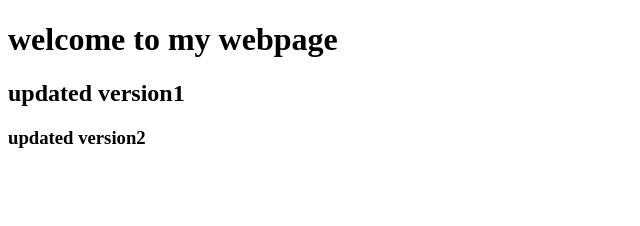
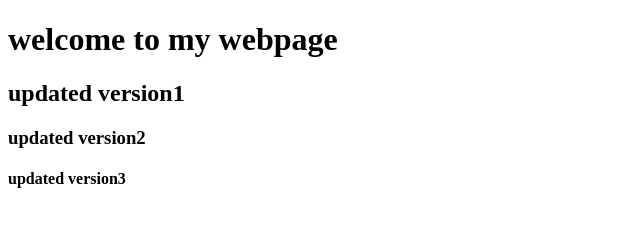
Before and after one commit to vineethmeesala/githubexercise, a plain HTML site: page index.html in a window 1280 px wide. Shown: the whole page, without its empty margins (0-640 px from the left). Drawn offline with Linux system fonts and the light colour scheme.

Commit message:
updated version3

```diff
--- a/index.html
+++ b/index.html
@@ -9,5 +9,6 @@
     <h1>welcome to my webpage</h1>
     <h2>updated version1</h2>
     <h3>updated version2</h3>
+    <h4>updated version3</h4>
 </body>
 </html>
```
